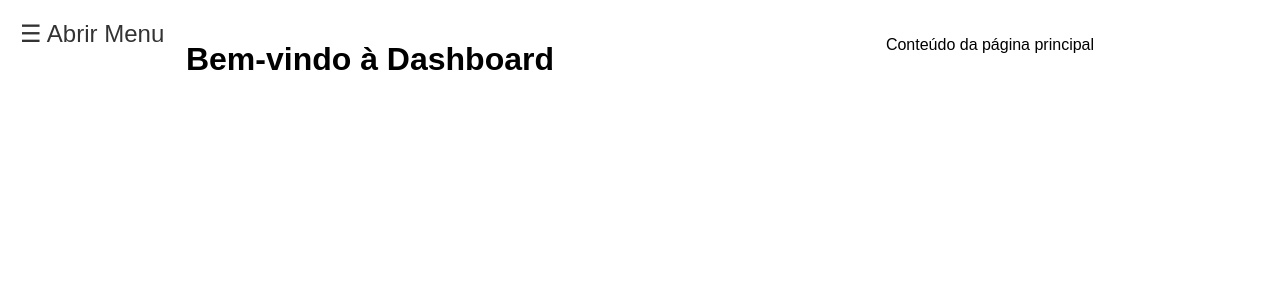
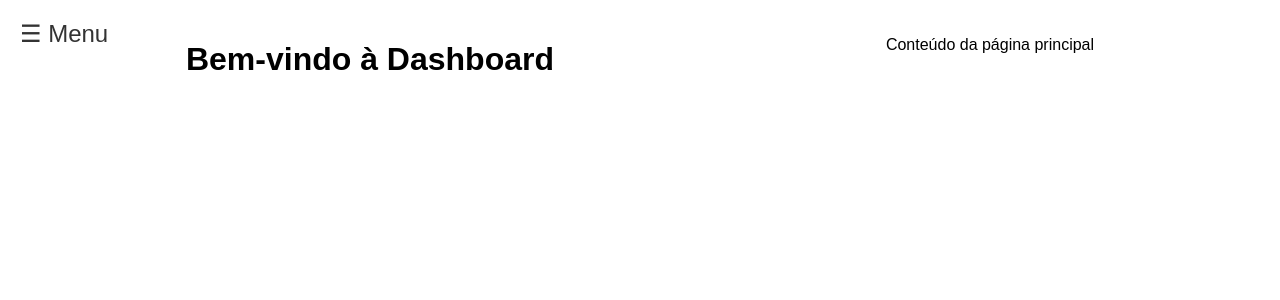
Before and after one commit to joemakeall/django-whatsappapi, a Django app: page /dashboard/ in a window 1280 px wide. Shown: the top 300 px of the page. Run offline with Django 5.2, Linux system fonts and the light colour scheme.

Commit message:
Atualização geral

```diff
--- a/webhook/static/css/styles.css
+++ b/webhook/static/css/styles.css
@@ -167,7 +167,6 @@ body {
 }
 
 /* Estilos específicos para a página de cadastro */
-
 .register-container {
     display: flex;
     justify-content: center;
--- a/webhook/templates/company_detail.html
+++ b/webhook/templates/company_detail.html
@@ -18,7 +18,7 @@
         </ul>
     </div>
     <div class="content">
-        <button class="open-btn">&#9776; Abrir Menu</button>
+        <button class="open-btn">&#9776; Menu</button>
         <div class="container">
             <h1>Detalhes da Empresa</h1>
             <p><strong>Razão Social:</strong> {{ company.company_name }}</p>
--- a/webhook/templates/dashboard.html
+++ b/webhook/templates/dashboard.html
@@ -20,7 +20,7 @@
         </ul>
     </div>
     <div class="content">
-        <button class="open-btn">&#9776; Abrir Menu</button>
+        <button class="open-btn">&#9776; Menu</button>
         <h1>Bem-vindo à Dashboard</h1>
         <p>Conteúdo da página principal</p>
         {% block content %}
--- a/webhook/templates/list_companies.html
+++ b/webhook/templates/list_companies.html
@@ -36,7 +36,7 @@
         </ul>
     </div>
     <div class="content">
-        <button class="open-btn">&#9776; Abrir Menu</button>
+        <button class="open-btn">&#9776; Menu</button>
         <div class="container">
             <h1>Lista de Empresas</h1>
             <table>
--- a/webhook/views.py
+++ b/webhook/views.py
@@ -121,7 +121,6 @@ def verify(request):
             return HttpResponse('Invalid JSON', status=400)
         except Exception as e:
             return HttpResponse(f'Error: {str(e)}', status=500)
-
     else:
         return HttpResponse('Method Not Allowed', status=405)
 
```
